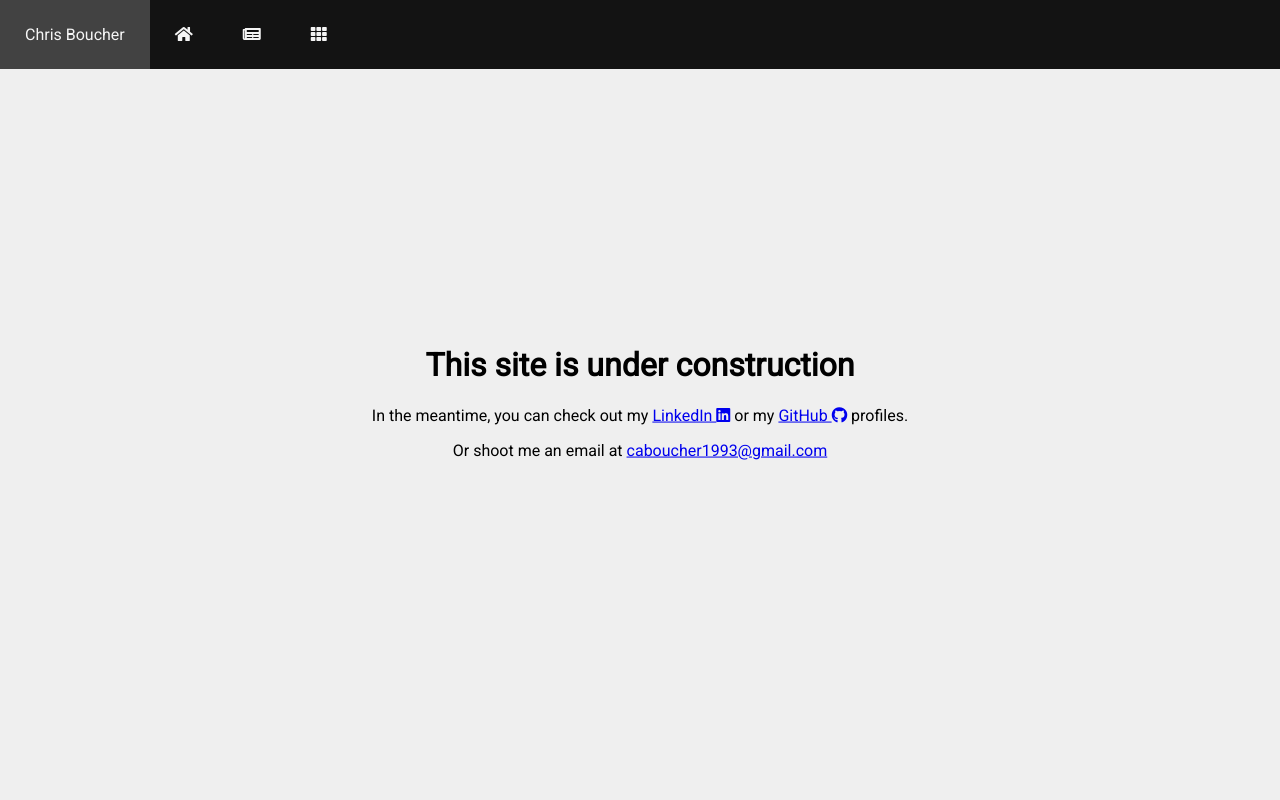
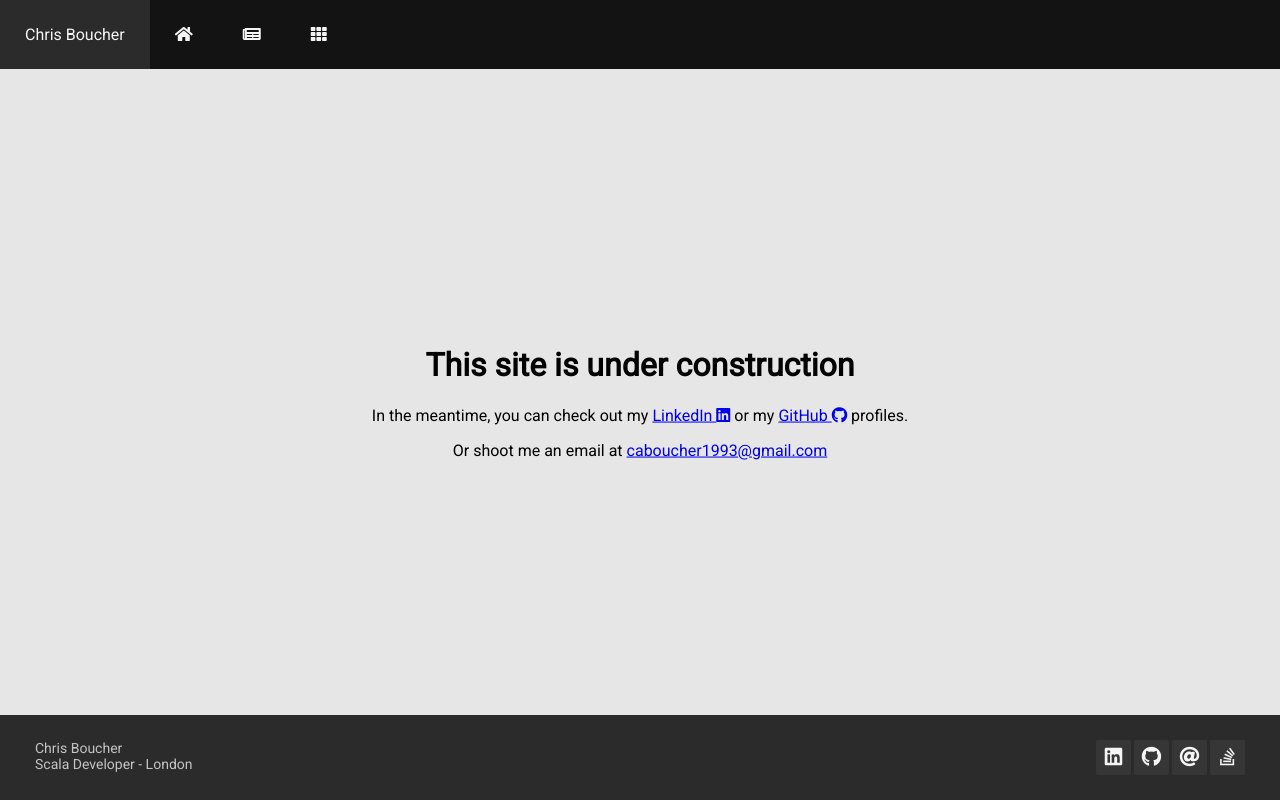
Before and after one commit to CoolName1993/chrisboucher.co.uk-ui, an Angular app: page / in a window 1280 px wide. Built offline with nearby package versions, Linux system fonts and the light colour scheme.

Commit message:
Added globals scss file to store globals to keep site consistent, added a footer and changed display to use flex

```diff
--- /dev/null
+++ b/src/_globals.scss
@@ -0,0 +1 @@
+$hover-animation: cubic-bezier(0.165, 0.84, 0.44, 1) 0.25s;
--- a/src/_palette.scss
+++ b/src/_palette.scss
@@ -3,7 +3,7 @@ $default-palette: (
     'secondary': #b9004d,
     'tertiary': #0079ca,
     'foreground': #f5f5f5,
-    'background': #c9c9c9,
+    'background': #e6e6e6,
     'accent': #131313
 );
 
--- a/src/app/app.component.html
+++ b/src/app/app.component.html
@@ -1,9 +1,37 @@
-<nav>
-  <a routerLink="/" title="Chris Boucher">Chris Boucher</a>
-  <a routerLink="/home" title="Home"><i class="fas fa-home fa-large"></i></a>
-  <a routerLink="/blog" title="Blog"><i class="fas fa-newspaper"></i></a>
-  <a routerLink="/apps" title="Apps"><i class="fas fa-th"></i></a>
-</nav>
-<div class="content">
+<header>
+  <nav>
+    <a routerLink="/" title="Chris Boucher">Chris Boucher</a>
+    <a routerLink="/home" title="Home">
+      <i class="fas fa-home fa-large"></i>
+    </a>
+    <a routerLink="/blog" title="Blog">
+      <i class="fas fa-newspaper"></i>
+    </a>
+    <a routerLink="/apps" title="Apps">
+      <i class="fas fa-th"></i>
+    </a>
+  </nav>
+</header>
+<main>
   <router-outlet></router-outlet>
-</div>
+</main>
+<footer>
+  <div class="footer-left">
+    <p>Chris Boucher</p>
+    <p>Scala Developer - London</p>
+  </div>
+  <div class="footer-right">
+    <a href="https://www.linkedin.com/in/chris-boucher/" target="_blank" title="LinkedIn">
+      <i class="fab fa-linkedin"></i>
+    </a>
+    <a href="https://github.com/CoolName1993" target="_blank" title="GitHub">
+      <i class="fab fa-github"></i>
+    </a>
+    <a href="mailto:caboucher1993@gmail.com" target="_blank" title="caboucher1993@gmail.com">
+      <i class="fas fa-at"></i>
+    </a>
+    <a href="https://stackoverflow.com/users/8707392/chris-b" target="_blank" title="StackOverflow">
+      <i class="fab fa-stack-overflow"></i>
+    </a>
+  </div>
+</footer>
--- a/src/app/under-construction/under-construction.component.html
+++ b/src/app/under-construction/under-construction.component.html
@@ -1,8 +1,8 @@
 <div class="centered">
   <h1>This site is under construction</h1>
   <p>In the meantime, you can check out my
-    <a href="https://www.linkedin.com/in/chris-boucher/">LinkedIn <i class="fab fa-linkedin"></i></a> or my
-    <a href="https://github.com/CoolName1993">GitHub <i class="fab fa-github"></i></a> profiles.</p>
+    <a href="https://www.linkedin.com/in/chris-boucher/" target="_blank">LinkedIn <i class="fab fa-linkedin"></i></a> or my
+    <a href="https://github.com/CoolName1993" target="_blank">GitHub <i class="fab fa-github"></i></a> profiles.</p>
   <p>Or shoot me an email at
     <a href="mailto:caboucher1993@gmail.com">caboucher1993@gmail.com</a>
   </p>
--- a/src/styles.scss
+++ b/src/styles.scss
@@ -1,17 +1,26 @@
 @import 'palette';
+@import 'globals';
 
 body {
-    background-color: #EFEFEF;
+    background-color: get-color('background');
     font-family: 'Roboto', sans-serif;
+    margin: 0px;
+}
+
+app-root {
+    display: flex;
+    flex-direction: column;
+    min-height: 100vh;
 }
 
 nav {
     position: fixed;
-    top: 0;
-    left: 0;
+    top: 0px;
+    left: 0px;
     background-color: get-color('accent');
     width: 100%;
     font-size: 12pt;
+    user-select: none;
 
     & > a {
         color: get-color('foreground');
@@ -19,10 +28,10 @@ nav {
         text-align: center;
         text-decoration: none;
         display: inline-block;
-        transition: cubic-bezier(0.165, 0.84, 0.44, 1) 0.25s;
+        transition: $hover-animation;
 
         &:hover {
-            background-color: lighter-color('accent', 2);
+            background-color: lighter-color('accent', 1);
         }
 
         & > selected {
@@ -31,6 +40,54 @@ nav {
     }
 }
 
-.content {
+main {
     margin-top: 80px;
+    flex: 1 0 auto;
+    width: 100%;
 }
+
+footer {
+    flex-shrink: 0;
+    margin-top: auto;
+    width: 100%;
+    box-sizing: border-box;
+    background-color: lighter-color('accent', 1);
+    box-shadow: 0 1px 1px 0 rgba(0, 0, 0, 0.12);
+    padding: 25px 35px;
+    font-size: 16px;
+    color: get-color('foreground');
+    display: flex;
+
+    & > .footer-right {
+        flex: 1;
+        text-align: right;
+        & > a {
+            display: inline-block;
+            width: 35px;
+            height: 35px;
+            color: get-color('foreground');
+            background-color: lighter-color('accent', 1.5);
+            border-radius: 2px;
+            font-size: 20px;
+            text-align: center;
+            line-height: 35px;
+            margin-left: 3px;
+            text-decoration: none;
+            transition: $hover-animation;
+
+            &:hover {
+                background-color: lighter-color('accent', 2);
+            }
+        }
+    }
+
+    & > .footer-left {
+        flex: 3;
+        text-align: left;
+        & > p {
+            color: darker-color('foreground', 2);
+            font-size: 14px;
+            margin: 0;
+        }
+    }
+}
```
